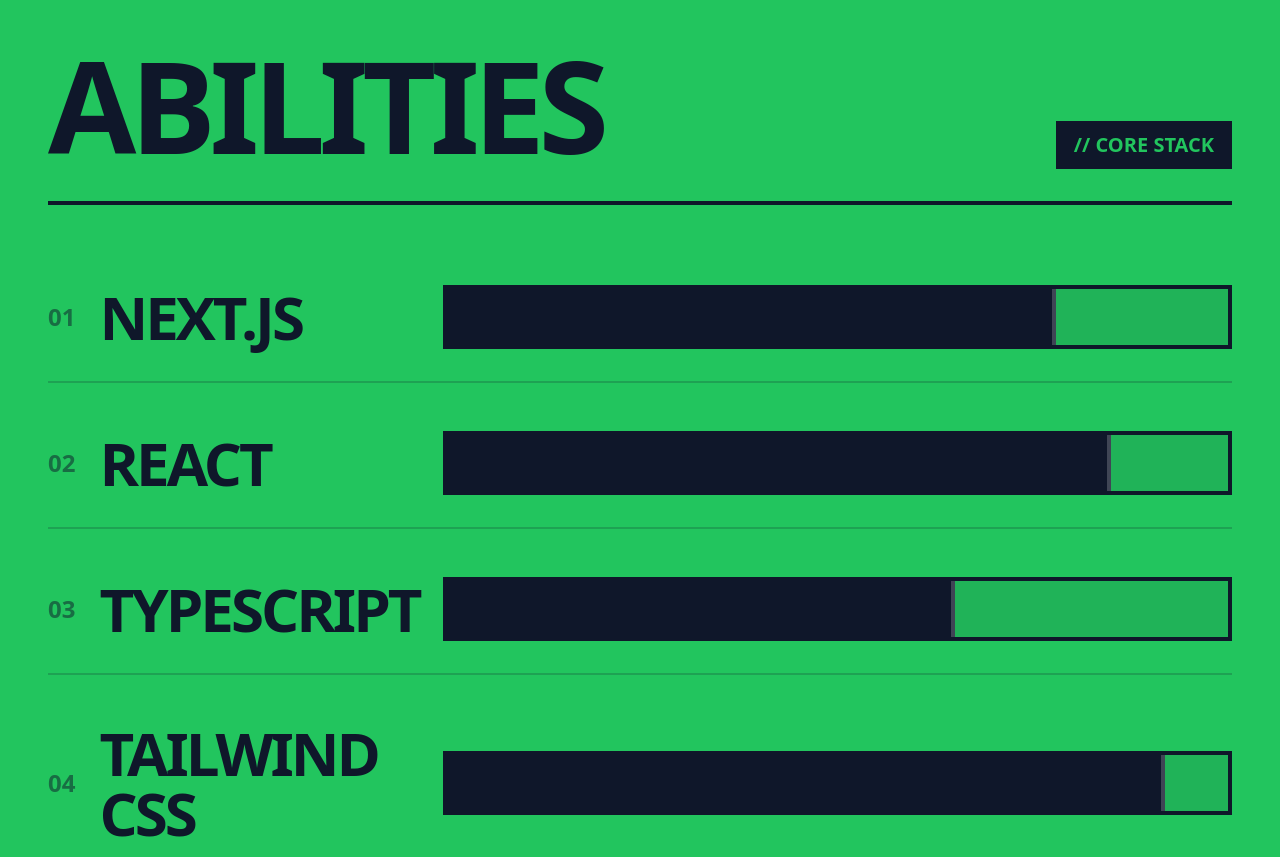
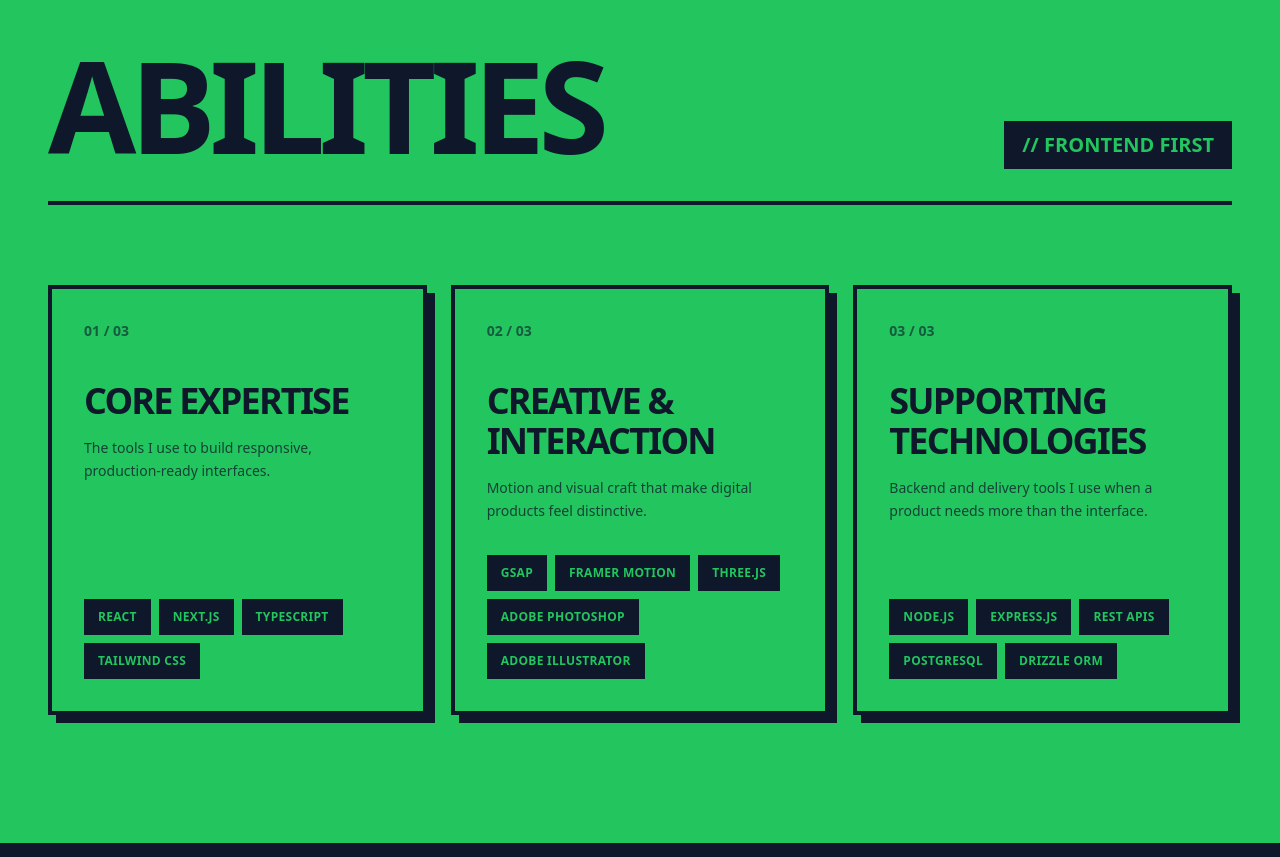
Before and after one commit to RrezonCurraj/Portfolio, a Next.js app: page / in a window 1280 px wide. Shown: the part 1940-2797 px from the top of the page. Built offline with nearby package versions, Linux system fonts and the light colour scheme.

Commit message:
clarify creative frontend positioning

```diff
--- a/src/app/layout.tsx
+++ b/src/app/layout.tsx
@@ -23,9 +23,9 @@
 const BASE_URL = "https://rrezon.dev";
 
 export const metadata: Metadata = {
-  title: "Rrezon Curraj | Frontend Developer & UI Designer",
-  description: "Portfolio of Rrezon Curraj, a creative Frontend Developer specializing in React, Next.js, and modern UI design. I build digital experiences.",
-  keywords: ["Rrezon", "Rrezon Curraj", "Frontend Developer", "Next.js", "React", "Portfolio", "Web Developer", "UI Designer", "Freelance Developer"],
+  title: "Rrezon Curraj | Creative Frontend Developer",
+  description: "Creative Frontend Developer building motion-rich, accessible web experiences with React, Next.js, TypeScript, and modern interaction design.",
+  keywords: ["Rrezon", "Rrezon Curraj", "Creative Frontend Developer", "Frontend Developer", "Next.js", "React", "TypeScript", "GSAP", "Interactive Web Design"],
   authors: [{ name: "Rrezon Curraj" }],
   creator: "Rrezon Curraj",
   metadataBase: new URL(BASE_URL),
@@ -33,22 +33,22 @@
     type: "website",
     locale: "en_US",
     url: BASE_URL,
-    title: "Rrezon Curraj | Frontend Developer & UI Designer",
-    description: "Portfolio of Rrezon Curraj, a creative Frontend Developer specializing in React, Next.js, and modern UI design.",
+    title: "Rrezon Curraj | Creative Frontend Developer",
+    description: "Motion-rich, accessible web experiences built with React, Next.js, and thoughtful interaction design.",
     siteName: "Rrezon Curraj Portfolio",
     images: [
       {
         url: `${BASE_URL}/opengraph-image`,
         width: 1200,
         height: 630,
-        alt: "Rrezon Curraj | Frontend Developer",
+        alt: "Rrezon Curraj | Creative Frontend Developer",
       },
     ],
   },
   twitter: {
     card: "summary_large_image",
-    title: "Rrezon Curraj | Frontend Developer",
-    description: "I build modern, responsive, and performant digital experiences.",
+    title: "Rrezon Curraj | Creative Frontend Developer",
+    description: "I build motion-rich, accessible web experiences with React and Next.js.",
     images: [`${BASE_URL}/opengraph-image`],
   },
 };
@@ -58,13 +58,13 @@
   "@type": "Person",
   name: "Rrezon Curraj",
   url: "https://rrezon.dev",
-  jobTitle: "Frontend Developer",
+  jobTitle: "Creative Frontend Developer",
   email: "rrezoncurraj10@gmail.com",
   sameAs: [
     "https://github.com/RrezonCurraj",
     "https://www.linkedin.com/in/rrezon/",
   ],
-  knowsAbout: ["React", "Next.js", "TypeScript", "Tailwind CSS", "Node.js"],
+  knowsAbout: ["React", "Next.js", "TypeScript", "Tailwind CSS", "GSAP", "Three.js", "Accessible Web Design"],
 };
 
 export default function RootLayout({
--- a/src/app/opengraph-image.tsx
+++ b/src/app/opengraph-image.tsx
@@ -1,7 +1,7 @@
 import { ImageResponse } from "next/og";
 
 export const runtime = "edge";
-export const alt = "Rrezon Curraj | Frontend Developer";
+export const alt = "Rrezon Curraj | Creative Frontend Developer";
 export const size = { width: 1200, height: 630 };
 export const contentType = "image/png";
 
@@ -52,7 +52,7 @@
               background: "#1e293b",
             }}
           >
-            {"// Frontend Developer"}
+            {"// Creative Frontend Developer"}
           </div>
         </div>
 
--- a/src/components/RecruiterDashboard.tsx
+++ b/src/components/RecruiterDashboard.tsx
@@ -65,12 +65,12 @@
                 <Code className="w-4 h-4" /> Core Competencies
               </h2>
               <div className="flex flex-wrap gap-2">
-                {portfolioData.skills.map((skill) => (
+                {portfolioData.skillGroups.flatMap((group) => group.skills).map((skill) => (
                   <span
-                    key={skill.name}
+                    key={skill}
                     className="rounded border border-border bg-surface px-2.5 py-1 text-xs font-medium text-muted-strong"
                   >
-                    {skill.name}
+                    {skill}
                   </span>
                 ))}
               </div>
--- a/src/components/Skills.tsx
+++ b/src/components/Skills.tsx
@@ -15,19 +15,14 @@
 
   useGSAP(() => {
     if (prefersReducedMotion()) return;
-    gsap.utils.toArray<HTMLElement>(".skill-bar-fill").forEach((bar) => {
-      gsap.fromTo(bar,
-        { scaleX: 0 },
-        {
-          scaleX: 1,
-          duration: 0.4,
-          ease: "power2.out",
-          scrollTrigger: {
-            trigger: bar,
-            start: "top 95%",
-          }
-        }
-      );
+    gsap.utils.toArray<HTMLElement>(".skill-group").forEach((group) => {
+      gsap.from(group, {
+        y: 32,
+        opacity: 0,
+        duration: 0.5,
+        ease: "power2.out",
+        scrollTrigger: { trigger: group, start: "top 90%" },
+      });
     });
 
   }, { scope: containerRef });
@@ -40,30 +35,36 @@
               ABILITIES
             </h2>
             <div className="hidden border-2 border-accent-foreground bg-accent-foreground px-4 py-2 font-mono text-xl font-bold uppercase text-accent md:block">
-              {"// Core Stack"}
+              {"// Frontend First"}
             </div>
         </div>
 
-        <div className="skills-list flex flex-col gap-8 md:gap-12">
-          {portfolioData.skills.map((skill, index) => (
-            <div
-              key={skill.name}
-              className="skill-item group relative flex flex-col items-center border-b-2 border-accent-foreground/20 pb-8 transition-colors hover:border-accent-foreground md:flex-row"
+        <div className="grid gap-6 lg:grid-cols-3">
+          {portfolioData.skillGroups.map((group, index) => (
+            <article
+              key={group.title}
+              className="skill-group flex min-h-full flex-col border-4 border-accent-foreground bg-accent p-6 shadow-[8px_8px_0_0_var(--color-accent-foreground)] md:p-8"
             >
-              <div className="w-full md:w-1/3 flex items-center gap-6 mb-4 md:mb-0">
-                <span className="font-mono text-xl md:text-2xl font-bold opacity-50 group-hover:opacity-100 transition-opacity">0{index + 1}</span>
-                <h3 className="text-4xl md:text-6xl font-black uppercase tracking-tighter group-hover:translate-x-4 transition-transform duration-300">
-                  {skill.name}
-                </h3>
+              <span className="mb-10 font-mono text-sm font-bold opacity-60">
+                0{index + 1} / 03
+              </span>
+              <h3 className="mb-4 text-3xl font-black uppercase tracking-tighter md:text-4xl">
+                {group.title}
+              </h3>
+              <p className="mb-8 font-mono text-sm leading-relaxed opacity-75">
+                {group.description}
+              </p>
+              <div className="mt-auto flex flex-wrap gap-2">
+                {group.skills.map((skill) => (
+                  <span
+                    key={skill}
+                    className="border-2 border-accent-foreground bg-accent-foreground px-3 py-2 font-mono text-xs font-bold uppercase tracking-wide text-accent"
+                  >
+                    {skill}
+                  </span>
+                ))}
               </div>
-
-              <div className="relative h-12 w-full overflow-hidden border-4 border-accent-foreground bg-accent-foreground/10 md:h-16 md:w-2/3">
-                <div
-                  className="skill-bar-fill h-full origin-left bg-accent-foreground shadow-[inset_-4px_0_0_rgba(255,255,255,0.2)]"
-                  style={{ width: `${skill.level}%` }}
-                />
-              </div>
-            </div>
+            </article>
           ))}
         </div>
       </div>
--- a/src/data/portfolio.ts
+++ b/src/data/portfolio.ts
@@ -1,26 +1,29 @@
 export const portfolioData = {
   personal: {
     name: "Rrezon Curraj",
-    role: "Frontend Developer",
+    role: "Creative Frontend Developer",
     tagline: "I Build Digital Experiences.",
-    bio: "I am a passionate developer who specializes in building modern, responsive, and performant websites. I turn complex problems into simple, beautiful, and intuitive designs.",
+    bio: "I build motion-rich, accessible web experiences with React and Next.js, combining strong visual design with production-ready frontend engineering.",
     email: "rrezoncurraj10@gmail.com",
     github: "https://github.com/RrezonCurraj",
     linkedin: "https://www.linkedin.com/in/rrezon/",
   },
-  skills: [
-    { name: "Next.js", level: 78 },
-    { name: "React", level: 85 },
-    { name: "TypeScript", level: 65 },
-    { name: "Tailwind CSS", level: 92 },
-    { name: "Node.js", level: 60 },
-    { name: "Express.js", level: 68 },
-    { name: "PostgreSQL", level: 38 },
-    { name: "Framer Motion", level: 60 },
-    { name: "Swift", level: 32 },
-    { name: "REST API", level: 72 },
-    { name: "Adobe Photoshop", level: 90 },
-    { name: "Adobe Illustrator", level: 90 },
+  skillGroups: [
+    {
+      title: "Core Expertise",
+      description: "The tools I use to build responsive, production-ready interfaces.",
+      skills: ["React", "Next.js", "TypeScript", "Tailwind CSS"],
+    },
+    {
+      title: "Creative & Interaction",
+      description: "Motion and visual craft that make digital products feel distinctive.",
+      skills: ["GSAP", "Framer Motion", "Three.js", "Adobe Photoshop", "Adobe Illustrator"],
+    },
+    {
+      title: "Supporting Technologies",
+      description: "Backend and delivery tools I use when a product needs more than the interface.",
+      skills: ["Node.js", "Express.js", "REST APIs", "PostgreSQL", "Drizzle ORM"],
+    },
   ],
   projects: [
     {
```
Also changed, not shown: 2 other files (tests, documents, lock files or other folders).
